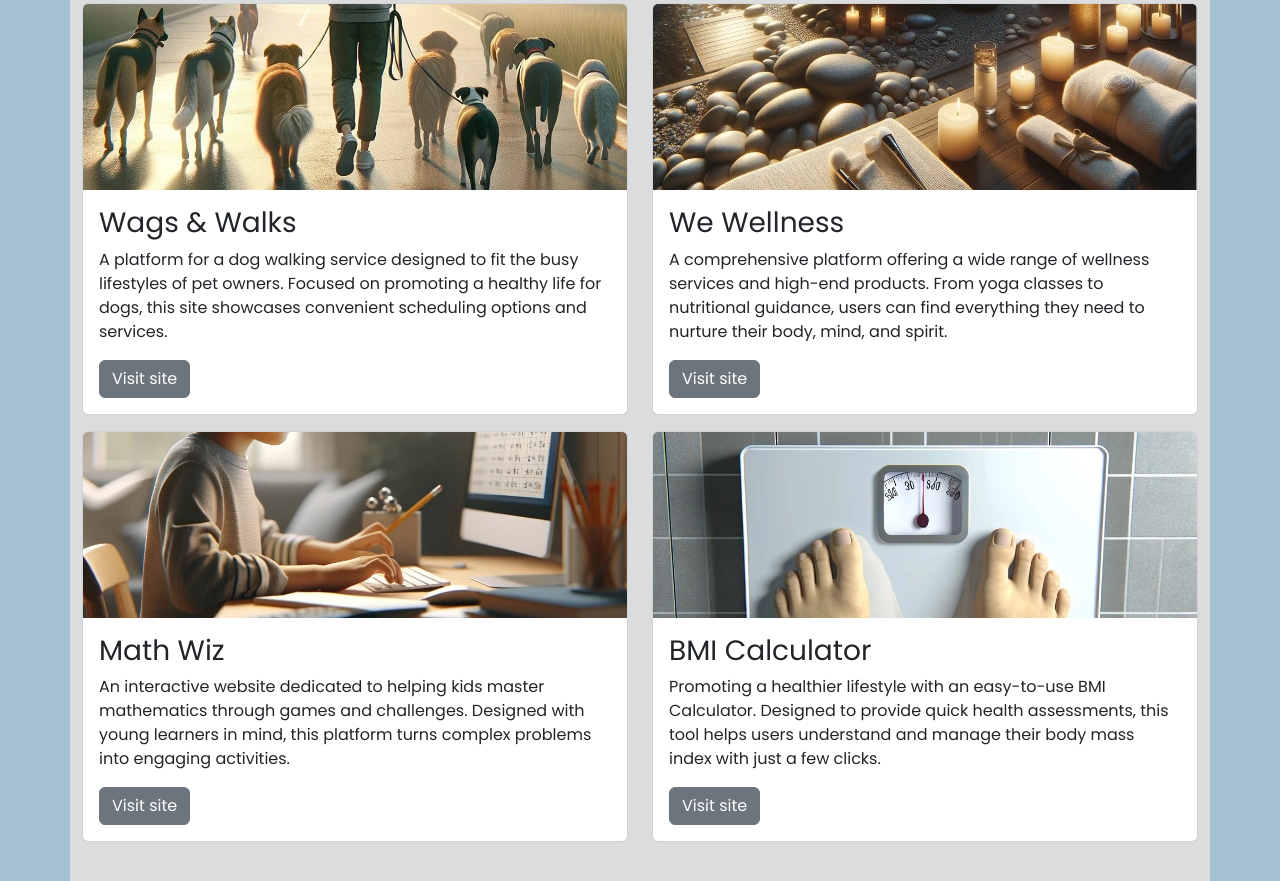
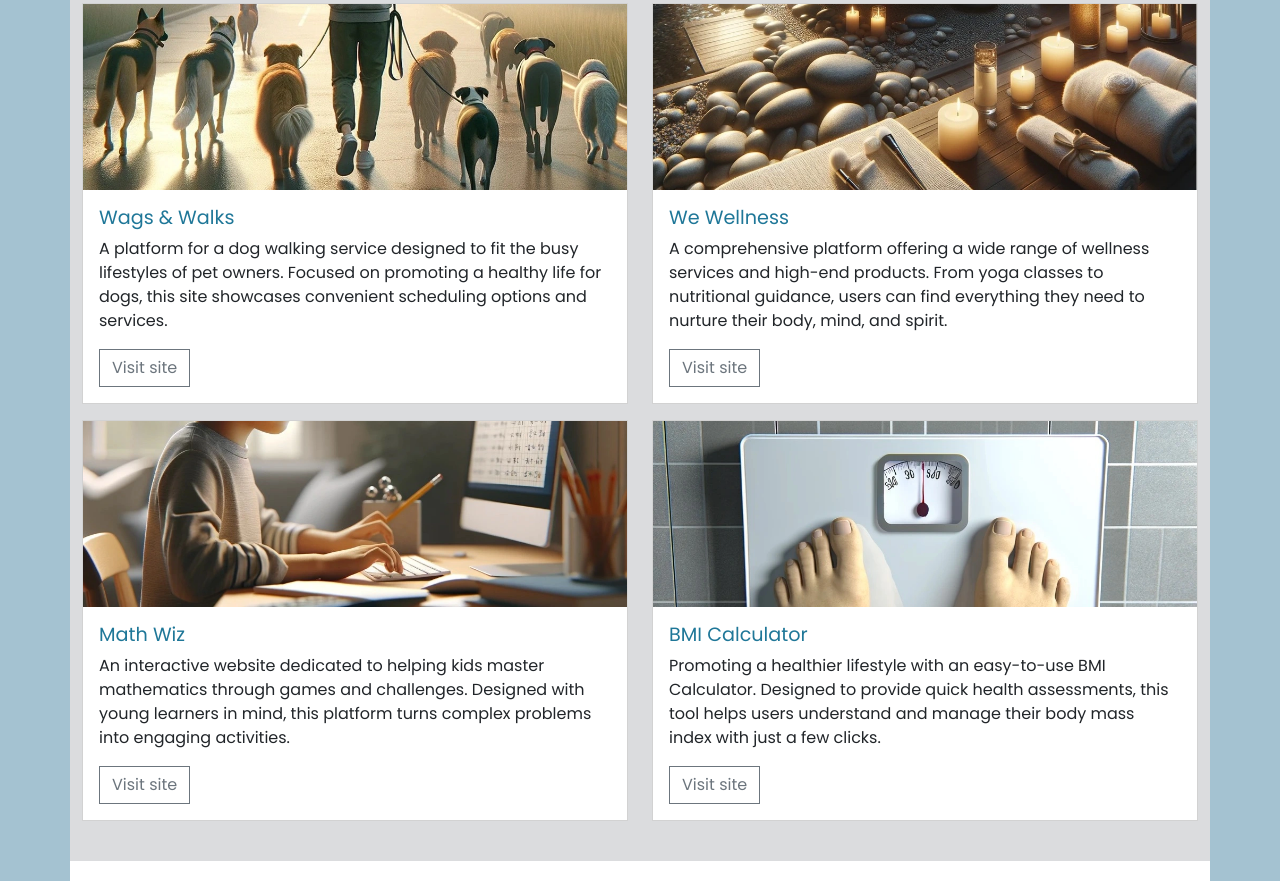
Before and after one commit to VeronicaTeodorof/dev-portfolio, a plain HTML site: page index.html in a window 1280 px wide. Shown: the part 1159-2040 px from the top of the page. Drawn offline with nearby package versions, Linux system fonts and the light colour scheme.

Commit message:
Remove rounded corners

```diff
--- a/assets/css/style.css
+++ b/assets/css/style.css
@@ -21,6 +21,11 @@ h2 {
 
 }
 
+.sharp-corners,
+.sharp-corners * {
+    border-radius: 0;
+}
+
 /* Hero section */
 #hero {
     background-color: #dbdcde; /* light grey */
@@ -41,8 +46,29 @@ h2 {
     background-color: #dbdcde; /* light grey */
 }
 
+#portfolio .card-title {
+    color: #1f7798; /* mid-blue */
+    font-size: 1.2rem;
+}
+
+#portfolio .btn-outline-secondary:hover {
+    background-color: #1f7798; /* mid-blue */
+}
+
+#portfolio .card-text {
+    min-height: 120px;
+}
 /* Contact section */
 
 #contact {
     background-color: white;
 }
+
+/* Media queries */
+/* Use Bootstrap for breadpoints for XL screens */
+@media screen and (min-width: 1200px) {
+    /* Fixes all portfolio ards being too tall on xl screens */
+    #portfolio .card-text {
+        min-height: auto;
+    }
+}
--- a/index.html
+++ b/index.html
@@ -76,7 +76,7 @@
           <!-- Button trigger modal -->
           <button
             type="button"
-            class="btn btn-primary"
+            class="btn btn-primary sharp-corners"
             data-bs-toggle="modal"
             data-bs-target="#exampleModal"
           >
@@ -135,7 +135,7 @@
           </div>
           <!-- cols for cards -->
           <div class="col-12 col-md-6">
-            <div class="card mb-3">
+            <div class="card mb-3 sharp-corners">
               <img
                 src="assets/images/wags-and-walks.webp"
                 class="card-img-top"
@@ -149,12 +149,12 @@
                   for dogs, this site showcases convenient scheduling options
                   and services.
                 </p>
-                <a href="#" class="btn btn-secondary">Visit site</a>
+                <a href="#" class="btn btn-outline-secondary">Visit site</a>
               </div>
             </div>
           </div>
           <div class="col-12 col-md-6">
-            <div class="card mb-3">
+            <div class="card mb-3 sharp-corners">
               <img
                 src="assets/images/we-wellness.webp"
                 class="card-img-top"
@@ -168,12 +168,12 @@
                   nutritional guidance, users can find everything they need to
                   nurture their body, mind, and spirit.
                 </p>
-                <a href="#" class="btn btn-secondary">Visit site</a>
+                <a href="#" class="btn btn-outline-secondary">Visit site</a>
               </div>
             </div>
           </div>
           <div class="col-12 col-md-6">
-            <div class="card mb-3">
+            <div class="card mb-3 sharp-corners">
               <img
                 src="assets/images/math-wiz.webp"
                 class="card-img-top"
@@ -187,12 +187,12 @@
                   learners in mind, this platform turns complex problems into
                   engaging activities.
                 </p>
-                <a href="#" class="btn btn-secondary">Visit site</a>
+                <a href="#" class="btn btn-outline-secondary">Visit site</a>
               </div>
             </div>
           </div>
           <div class="col-12 col-md-6">
-            <div class="card mb-3">
+            <div class="card mb-3 sharp-corners">
               <img
                 src="assets/images/bmi-calculator.webp"
                 class="card-img-top"
@@ -206,7 +206,7 @@
                   tool helps users understand and manage their body mass index
                   with just a few clicks.
                 </p>
-                <a href="#" class="btn btn-secondary">Visit site</a>
+                <a href="#" class="btn btn-outline-secondary">Visit site</a>
               </div>
             </div>
           </div>
@@ -229,7 +229,7 @@
         </div>
         <!-- Add form here -->
         <div class="col-12 col-md-10 col-lg-8 mb-4">
-          <form class="row g-3">
+          <form class="row g-3 sharp-corners">
             <div class="col-lg-4">
               <label for="full-name" class="form-label">Full name</label>
               <input type="text" class="form-control" id="full-name" />
@@ -267,7 +267,7 @@
       aria-hidden="true"
     >
       <div class="modal-dialog modal-lg">
-        <div class="modal-content">
+        <div class="modal-content sharp-corners">
           <div class="modal-header">
             <h1 class="modal-title fs-5" id="exampleModalLabel">Subscribe</h1>
             <button
```
